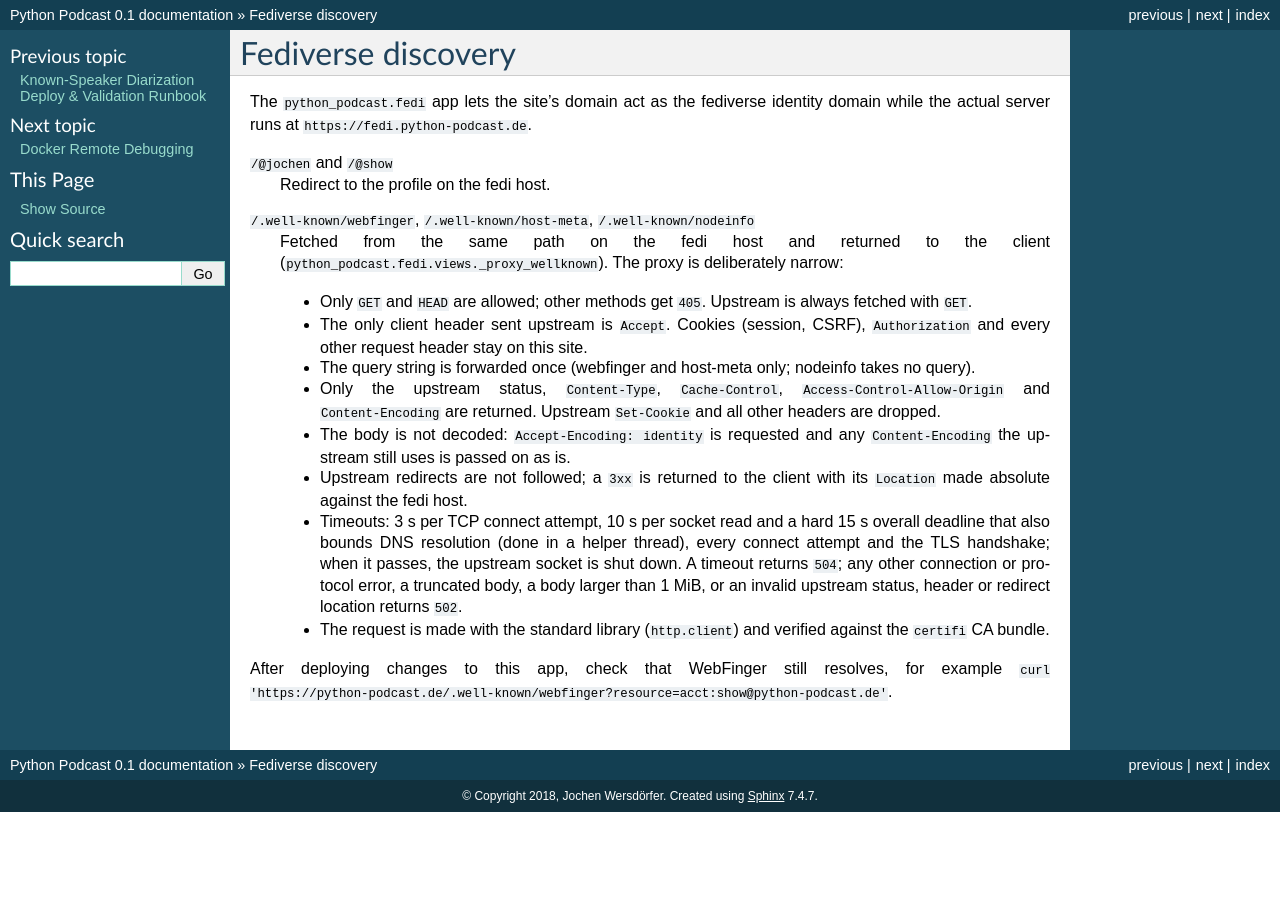
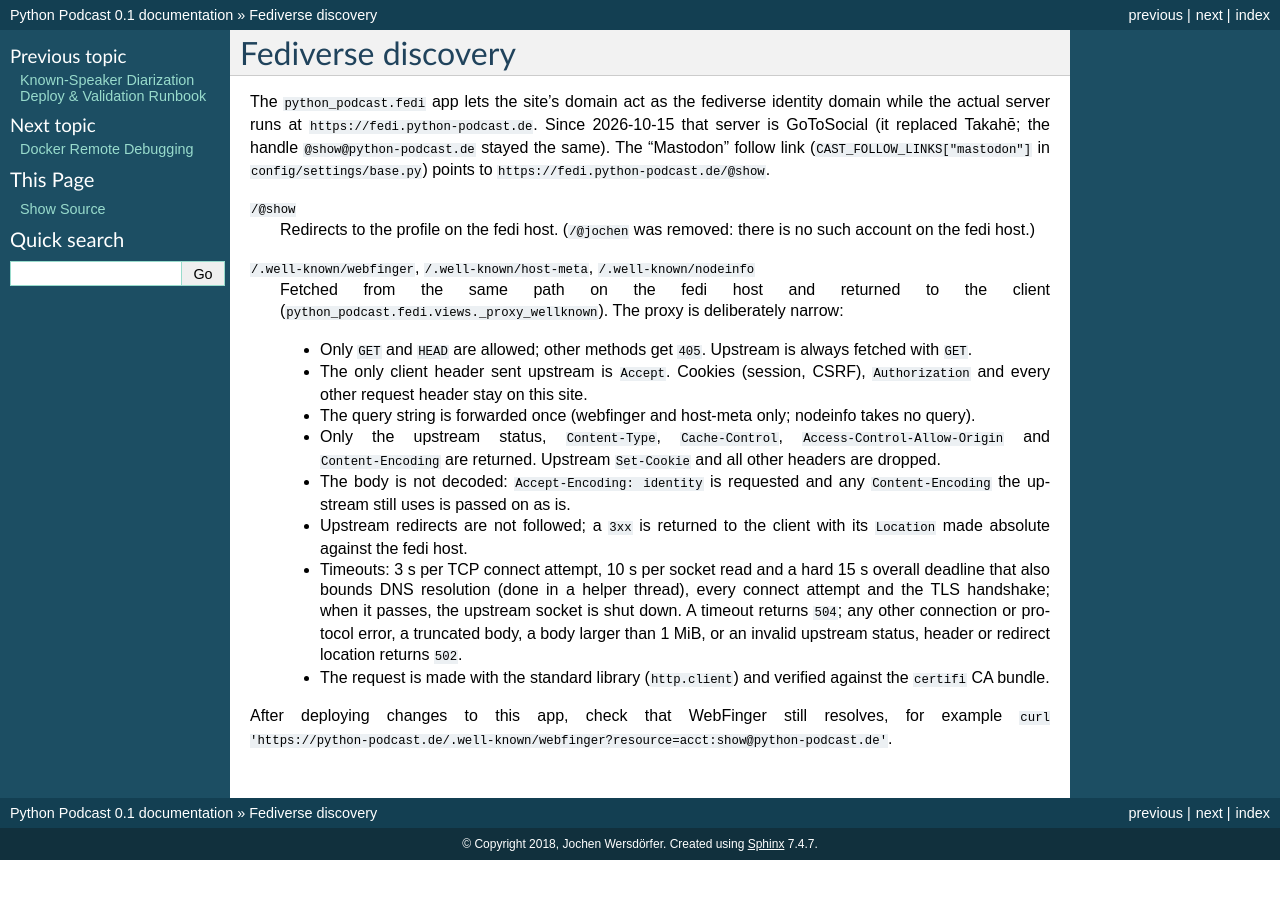
Before and after one commit to ephes/python-podcast, a Sphinx documentation site: the page built from docs/fediverse.rst, in a window 1280 px wide. Built offline with Sphinx 7.4.7, drawn with Linux system fonts in a browser that asks for light colours.

Commit message:
Point the fediverse follow link at the GoToSocial profile
GoToSocial now serves @show@python-podcast.de on fedi.python-podcast.de.
The follow link uses its profile URL /@show instead of Takahe's
/@show@python-podcast.de/ format. The /@jochen redirect is removed:
no such account exists on the fedi host.

```diff
--- a/docs/fediverse.rst
+++ b/docs/fediverse.rst
@@ -2,10 +2,15 @@ Fediverse discovery
 ===================
 
 The ``python_podcast.fedi`` app lets the site's domain act as the fediverse identity
-domain while the actual server runs at ``https://fedi.python-podcast.de``.
+domain while the actual server runs at ``https://fedi.python-podcast.de``. Since
+2026-10-15 that server is GoToSocial (it replaced Takahē; the handle
+``@show@python-podcast.de`` stayed the same). The "Mastodon" follow link
+(``CAST_FOLLOW_LINKS["mastodon"]`` in ``config/settings/base.py``) points to
+``https://fedi.python-podcast.de/@show``.
 
-``/@jochen`` and ``/@show``
-   Redirect to the profile on the fedi host.
+``/@show``
+   Redirects to the profile on the fedi host. (``/@jochen`` was removed: there
+   is no such account on the fedi host.)
 
 ``/.well-known/webfinger``, ``/.well-known/host-meta``, ``/.well-known/nodeinfo``
    Fetched from the same path on the fedi host and returned to the client
```
Also changed, not shown: 3 other files.
